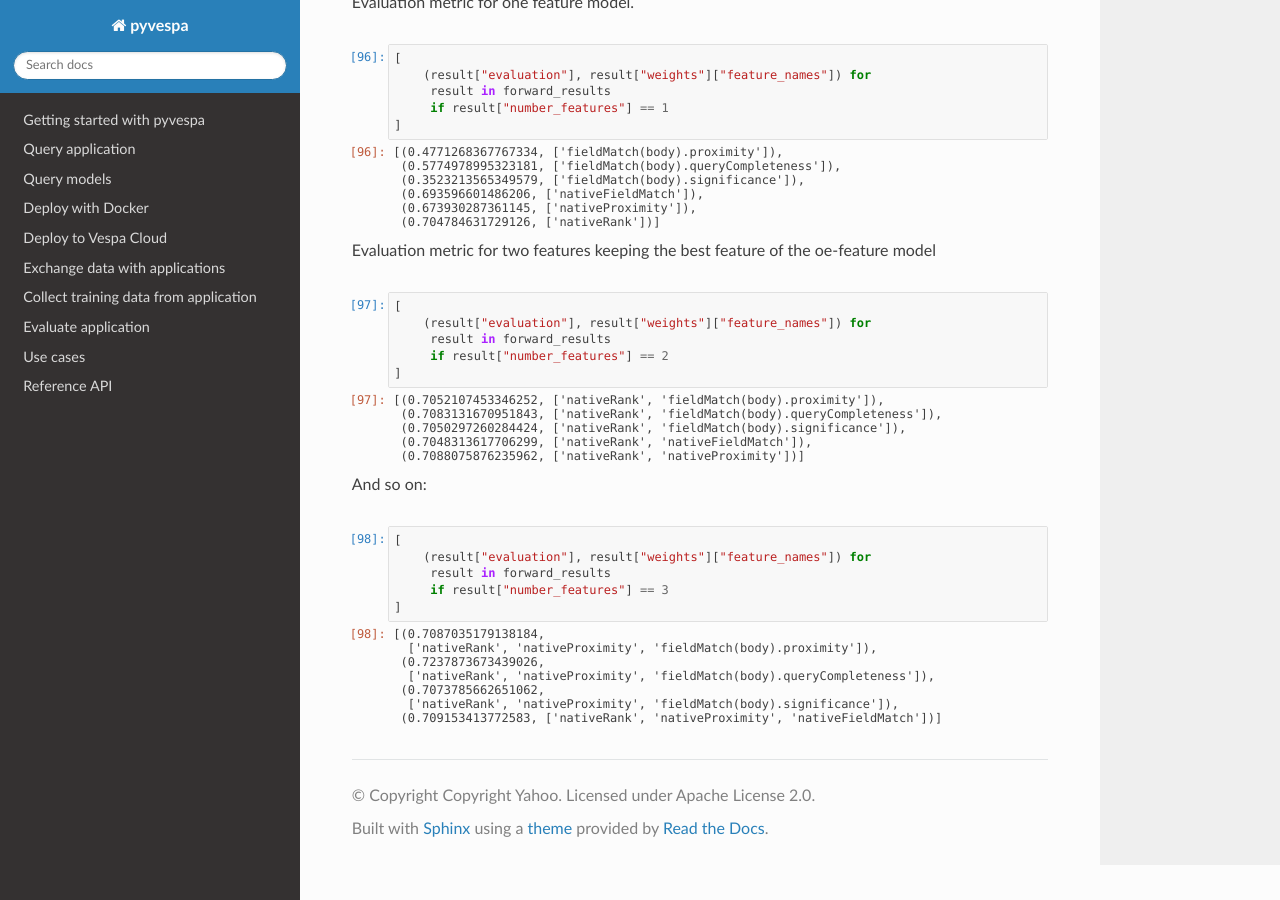
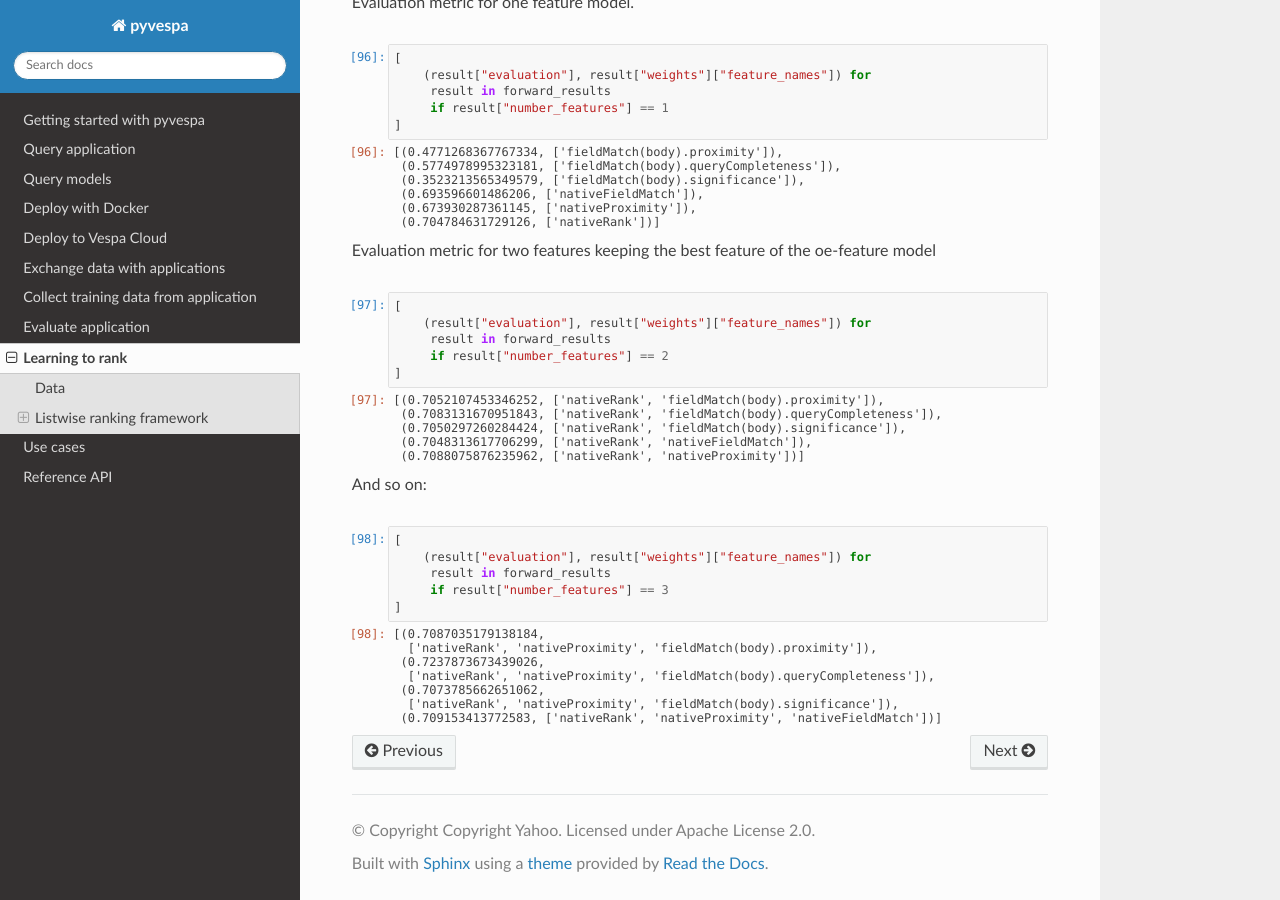
Before and after one commit to vespa-engine/pyvespa, a Sphinx documentation site: the page built from docs/sphinx/source/learning-to-rank-ignore.ipynb, in a window 1280 px wide and 900 px high, scrolled down 6141 px. Built offline with Sphinx 7.4.7 and the Read the Docs theme 2.0.0, drawn with Linux system fonts in a browser that asks for light colours.

Commit message:
add doc to the sideebar

```diff
--- a/docs/sphinx/source/index.rst
+++ b/docs/sphinx/source/index.rst
@@ -17,6 +17,7 @@ Vespa python API
    exchange-data-with-app
    collect-training-data
    evaluation
+   learning-to-rank-ignore
    usecases
    reference-api
 
```
Also changed, not shown: docs/sphinx/source/learning-to-rank-ignore.ipynb (renamed from docs/sphinx/source/learning_to_rank_ignore.ipynb).
